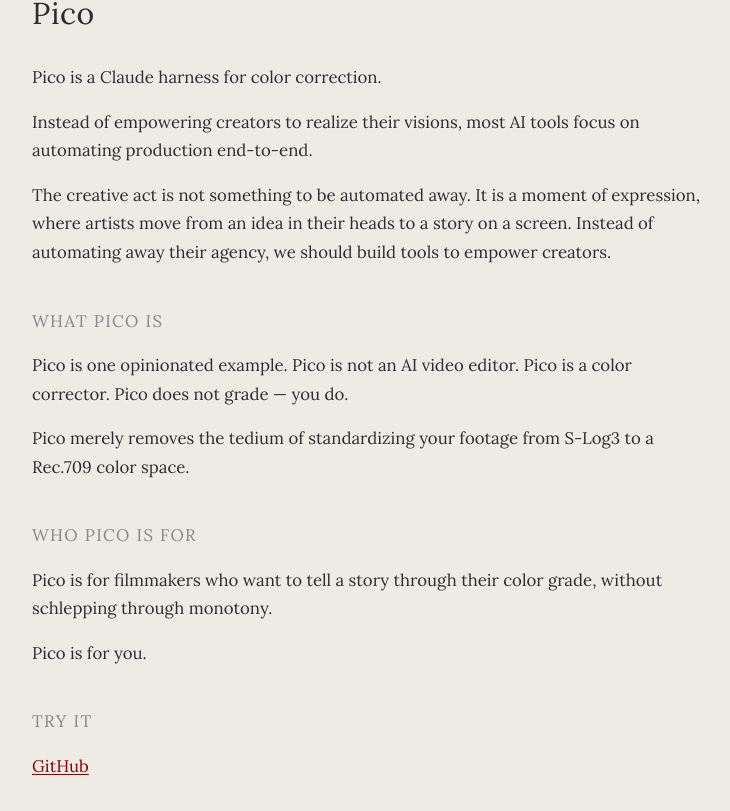
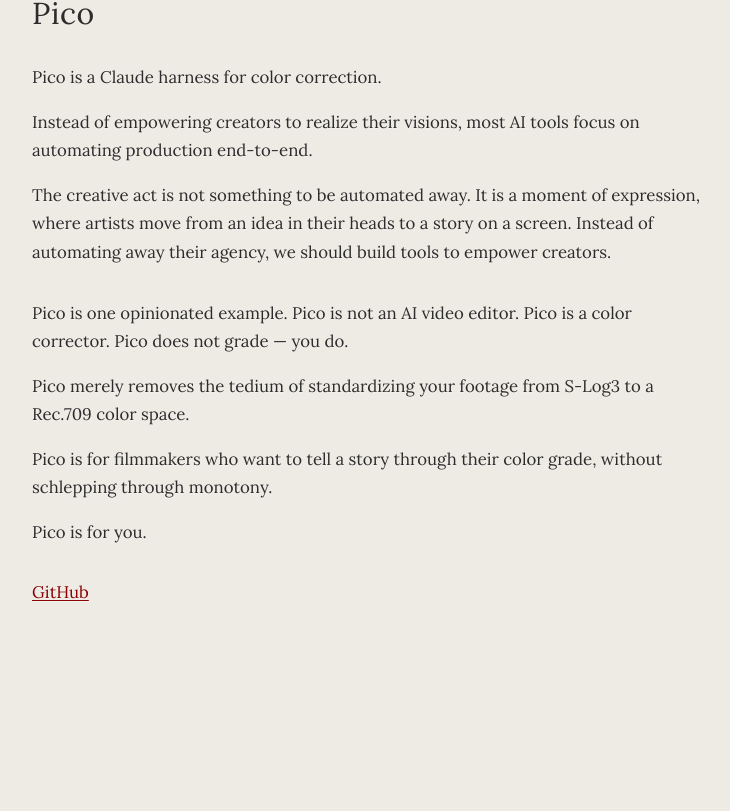
Before and after one commit to perbhat/website, a Next.js app: page /pico in a window 1280 px wide. Shown: the part 243-1054 px from the top of the page, without its empty margins (268-998 px from the left). After the commit the page ends 925 px from the top, so only its background shows below. Built offline with nearby package versions, Linux system fonts and the light colour scheme.

Commit message:
Remove section headings from /pico page
Co-Authored-By: Claude Opus 4.6 (1M context) <noreply@anthropic.com>

```diff
--- a/app/pico/page.tsx
+++ b/app/pico/page.tsx
@@ -38,9 +38,7 @@ export default function PicoPage() {
         </p>
       </section>
 
-      <h3 className="font-[var(--font-playfair)] font-normal text-[1em] tracking-[0.08em] uppercase text-[#888] mb-4 mt-10 [text-shadow:none]">
-        What Pico is
-      </h3>
+      <section className="mb-8">
         <p className="mb-4 leading-[1.7]">
           Pico is one opinionated example. Pico is not an AI video editor. Pico is
           a color corrector. Pico does not grade — you do.
@@ -49,19 +47,12 @@ export default function PicoPage() {
           Pico merely removes the tedium of standardizing your footage from S-Log3
           to a Rec.709 color space.
         </p>
-
-      <h3 className="font-[var(--font-playfair)] font-normal text-[1em] tracking-[0.08em] uppercase text-[#888] mb-4 mt-10 [text-shadow:none]">
-        Who Pico is for
-      </h3>
         <p className="mb-4 leading-[1.7]">
           Pico is for filmmakers who want to tell a story through their color
           grade, without schlepping through monotony.
         </p>
         <p className="mb-4 leading-[1.7]">Pico is for you.</p>
-
-      <h3 className="font-[var(--font-playfair)] font-normal text-[1em] tracking-[0.08em] uppercase text-[#888] mb-4 mt-10 [text-shadow:none]">
-        Try it
-      </h3>
+      </section>
       <ul className="list-none p-0">
         <li className="mb-2">
           <a
```
Lines whose indentation alone changed are shown as unchanged.
